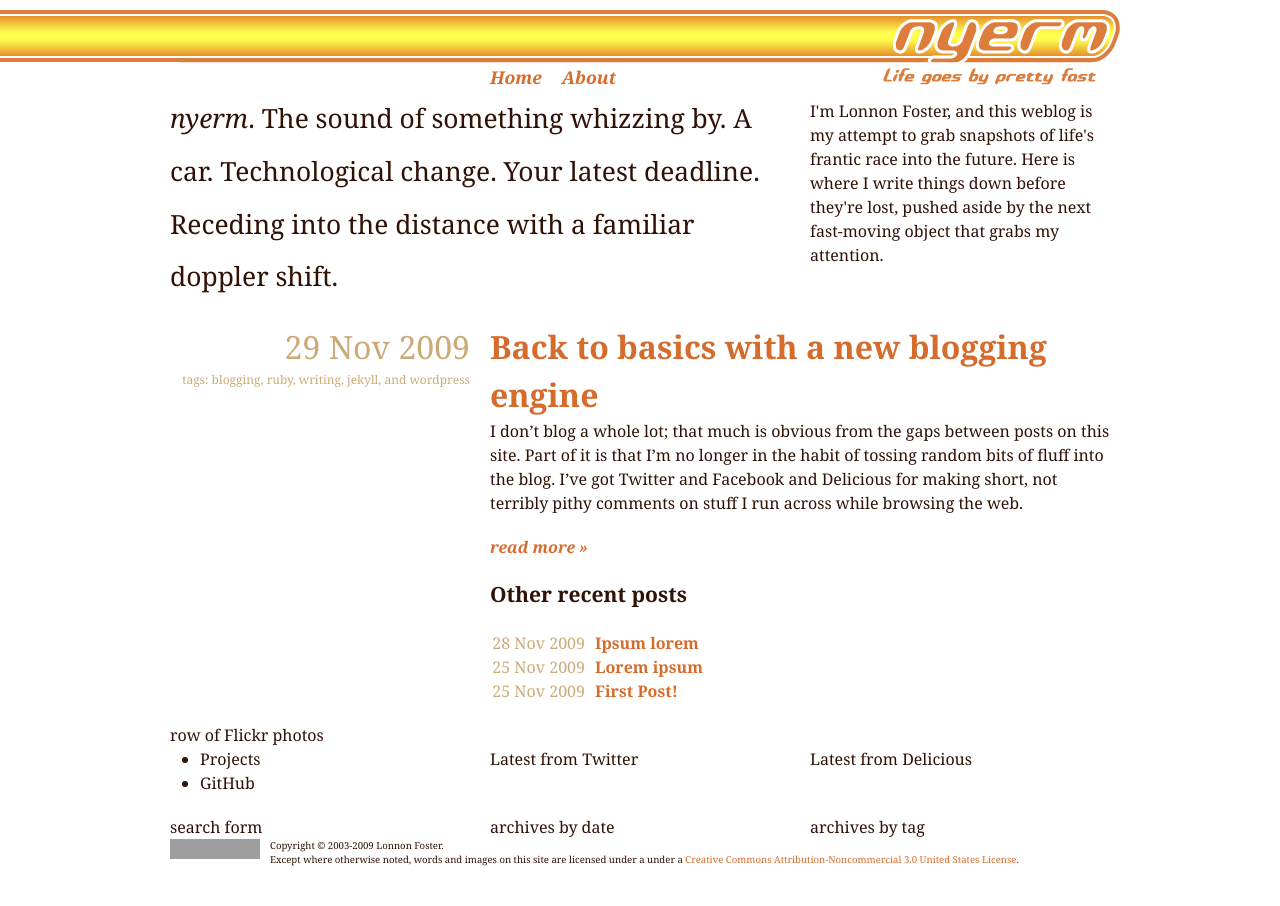
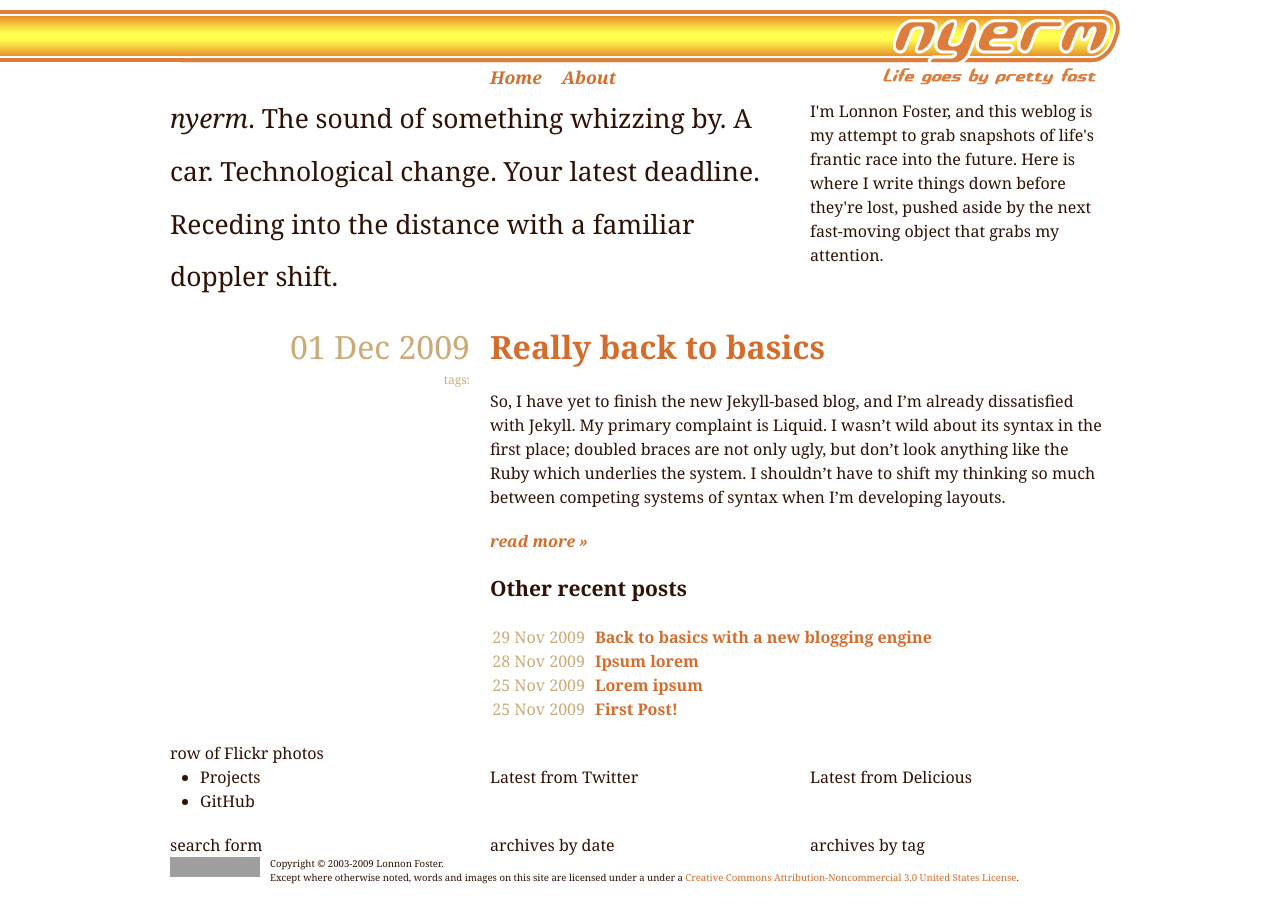
Before and after one commit to lonnon/nyerm, a Jekyll site: the page built from index.html, in a window 1280 px wide. Built offline with Jekyll 4.4.1, drawn with Linux system fonts in a browser that asks for light colours; Markdown is read by kramdown in place of the engine named in the settings; grey boxes are pictures that could not be loaded.

Commit message:
Added another post, tweaked home page date formatting
Nope, I'm just not happy with how this is turning out under Jekyll, and
here's the rant to prove it. Time to start over, though I'll be able to
use most of the layouts I've already developed for nyerm under the new
system with only a little modification. Well, that, and conversion to
HAML, which I much prefer working in, anyhow.

```diff
--- /dev/null
+++ b/_posts/2009-12-01-really-back-to-basics.markdown
@@ -0,0 +1,71 @@
+---
+title: Really back to basics
+---
+So, I have yet to finish the new Jekyll-based blog, and I'm already
+dissatisfied with Jekyll. My primary complaint is Liquid. I wasn't wild
+about its syntax in the first place; doubled braces are not only ugly,
+but don't look anything like the Ruby which underlies the system. I
+shouldn't have to shift my thinking so much between competing systems
+of syntax when I'm developing layouts.
+
+What's more, Jekyll's implementation of Liquid templates doesn't put post tags anywhere that I can flexibly use them. `{{ site.tags }}` produces an array of all the site's tags *with their posts*. I can't find any way to get just the list of tag names.
+
+<!--more-->
+
+Ideally, I should be able to do something like this:
+
+<pre>
+<ul>
+{% for tag in site.tags %}
+  <li>
+    <h2>{{ tag }}:</h2>
+    <ul>
+    {% for post in tag.posts %}
+      <li>{{ post.title }} ({{ post.date }})</li>
+    {% endfor %}
+    </ul>
+  </li>
+{% endfor %}
+</ul>
+</pre>
+
+And I should get HTML output like this:
+
+<pre>
+<ul>
+  <li>
+    <h2>blogging</h2>
+    <ul>
+      <li>Why I'm so nitpicky (1 Dec 2009)</li>
+      <li>Chill out man, it's just a blog (22 Nov 2009)</li>
+    </ul>
+  </li>
+  <li>
+    <h2>ruby</h2>
+    <ul>
+      <li>Can we all use 1.9 already? (29 Nov 2009</li>
+      <li>How not to write a regular expression (10 Nov 2009)</li>
+    </ul>
+  </li>
+</ul>
+</pre>
+
+To make this work, I'd have to dig into the innards of Jekyll and change how it builds the site "payload" that it hands over to the Liquid parser and renderer. Doable, but it seems like an awful lot of effort to fix something that shouldn't need fixing. Liquid has all the data it needs already, but its limited syntax doesn't give me any way to pull out just a tag's name from the site-wide array of tags, only the posts that contain each tag. Besides which, the next time I need to extract bits of data from posts and pages, I'd have to once again peel open Jekyll to add the feature.
+
+Liquid isn't really intended for a static site generator, anyhow. Its primary concern is security. The reason you can't include Ruby expressions in Liquid tags is that it's expressly prohibited. Liquid is for letting your end users add some dynamic features to their site layouts, and you don't want the end user executing arbitrary code on your server. None of what I'm making here is going to run on the server, anyhow, so I want templating that gives me the most flexibility I can get.
+
+Henrik's fork of Jekyll gets around Liquid's limitations by adding support for HAML layouts, in which good ol' Ruby code is used to access the needed tag names and post data. Unfortunately, after extensive work to merge Henrik's branch with the master Jekyll line that I'm using, HAML rendering is still broken. Henrik doesn't have any Cucumber features, nor even any tests, to define and verify that HAML works, so fixing the problem with HAML rendering means I'd need to write these myself, which is just as much effort as rebuilding Jekyll to allow more data to drip through Liquid and into the layout.
+
+To further add insult to injury, Jekyll isn't compliant with Ruby 1.9. Most of Jekyll itself would probably run fine, but Liquid has issues on the latest Ruby, as does much of the Jekyll testing framework. I'm a strong believer that Ruby has to move forward as a platform, and that means pushing gem owners to update their code to work with 1.9, or failing that, abandoning gems that aren't compliant. I'm tired of trying to run code that doesn't work on 1.9 because of dependencies on old, unmaintained code.
+
+I've given nanoc a good once-over, and while it's a lot closer to the ideal of having plain Ruby generating the dynamic parts of the site, its workflow for a blog isn't nearly as fire-and-forget as Jekyll's. I like how Jekyll teases metadata out of the filename and YAML header of a stack of text files. nanoc's use of a .yaml file in addition to each .html file would drive me nuts in a hurry; I'd rather have tags and titles directly embedded in each page.
+
+As a result of all this, I'm going to start mostly from scratch. Jekyll's not a bad base upon which to build, but I need to strip out a lot of its code and simplify it. The blogging engine I want must meet the following criteria:
+
+* It must read metadata for pages, posts, and layouts directly from embedded YAML and the filename for each file.
+* It must use plain Ruby in its templates.
+* It must be easy and quick to modify.
+* It must be well-defined by a complete set of features and tests.
+* It must run flawlessly on Ruby 1.9.1.
+
+I think I'll start with an empty codebase and Jekyll's Cucumber features. After ripping out those features that I don't need, I'll add my own. Then I'll start coding from scratch, borrowing from Jekyll and nanoc where it makes sense to do so. I'm just not going to be happy with this tool if I try to cargo cult someone else's code.
--- a/css/screen.css
+++ b/css/screen.css
@@ -74,6 +74,7 @@ a:hover
   font-size: 0.75em;
   color: #ca7;
   margin-bottom: 0px;
+  padding-left: 80px;
 }
 
 #post_title h2 {
```
